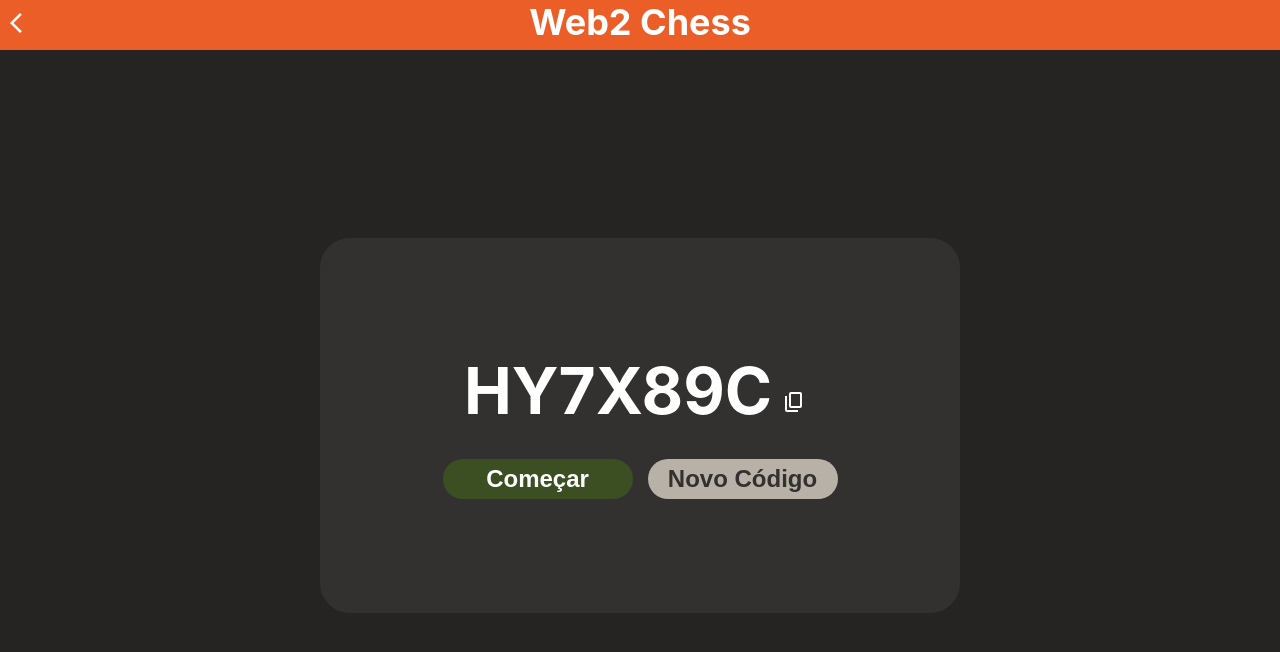
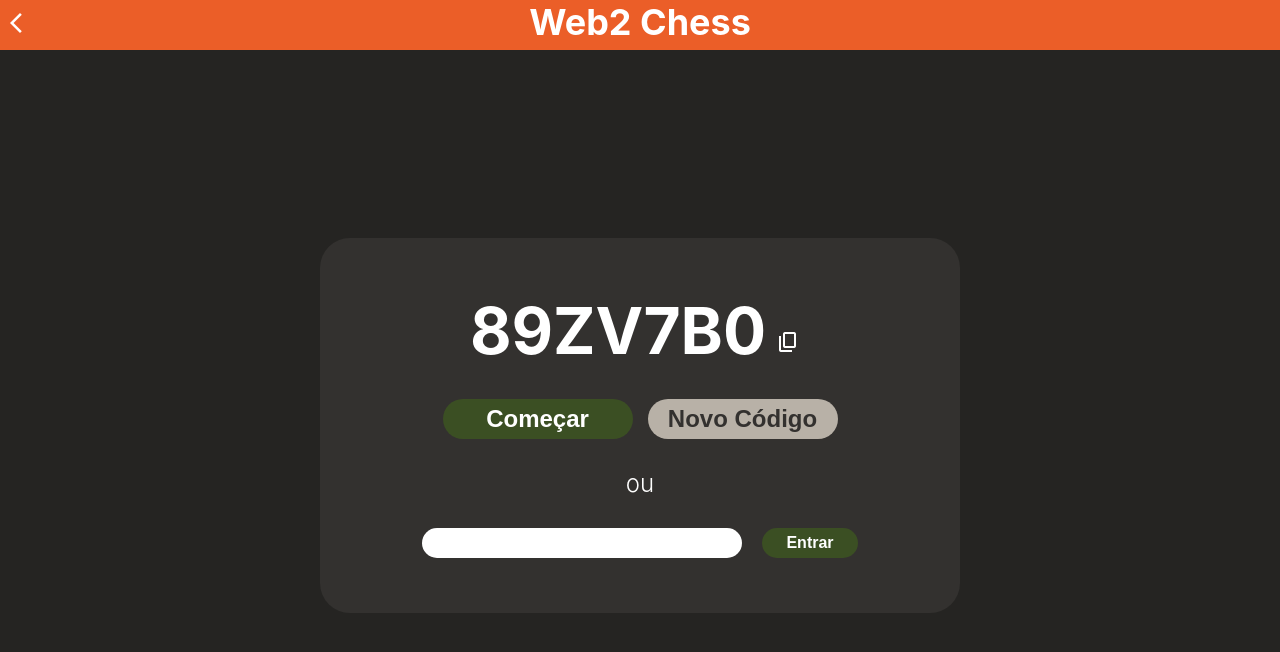
Before and after one commit to eduardo-gualberto/web2-chess-react, a React (Create React App) app: page /online in a window 1280 px wide. Shown: the top 652 px of the page. Built offline with nearby package versions, Linux system fonts and the light colour scheme.

Commit message:
cria campo pra entrar numa partida e começa logica de integracao com backend

```diff
--- a/src/scenes/PlayOnlineScene/PlayOnlineScene.css
+++ b/src/scenes/PlayOnlineScene/PlayOnlineScene.css
@@ -62,10 +62,51 @@
     cursor: pointer;
 }
 
+#or-separator {
+    color: white;
+    font-weight: 300;
+    font-size: 24px;
+}
+
+#play-code-container {
+    display: flex;
+    gap: 20px;
+    width: 100%;
+    height: 30px;
+    align-items: center;
+    justify-content: center;
+}
+
+#play-code-input {
+    width: 50%;
+    height: 100%;
+    border-radius: 30px;
+    border: none;
+    text-align: center;
+    outline: transparent;
+    font-size: 20px;
+}
+
+#play-code-button {
+    height: 100%;
+    width: 15%;
+    padding: 10px;
+    display: flex;
+    align-items: center;
+    justify-content: center;
+
+    border: none;
+    background-color: #3B4F23;
+    color: white;
+    font-weight: bold;
+    font-size: 16px;
+    border-radius: 30px;
+}
+
 @media only screen and (max-width: 768px) {
     #code-container-online {
         width: 70%;
-        height: 40%;
+        height: 50%;
     }
 
     #content-body-online {
@@ -82,4 +123,8 @@
         flex-direction: column;
         gap: 15px;
     }
+
+    #play-code-button {
+        width: 25%;
+    }
 }
--- a/src/scenes/PlayOnlineScene/PlayOnlineScene.tsx
+++ b/src/scenes/PlayOnlineScene/PlayOnlineScene.tsx
@@ -1,27 +1,58 @@
-import React from "react";
+import React, { Component, useState } from "react";
 import "./PlayOnlineScene.css"
+import codeStringGenerationWorker from "../../workers/codeStringGenerationWorker"
+import { useOnMount } from "../../common/helpers/functionalLifecycle";
+
+type PlayOnlineSceneState = {
+    codeString: string
+}
+
+export default class PlayOnlineScene extends Component {
+
+    state: PlayOnlineSceneState = {
+        codeString: ''
+    }
+
+    constructor(props: any) {
+        super(props)
+    }
+
+    componentDidMount(): void {
+        this.setState({ codeString: codeStringGenerationWorker() })
+    }
+
+    clickedNewCodeButton = () => {
+        const generatedCodeString = codeStringGenerationWorker()
+        this.setState({codeString: codeStringGenerationWorker()})
+    }
+
+    clickedCopyIcon = () => {
+        navigator.clipboard.writeText(this.state.codeString)
+    };
 
 
-export default function PlayOnlineScene() {
-
-    const clickedCopyIcon = () => {
-        navigator.clipboard.writeText("HY7X89C")
-    };
-
+    render() {
+        const { codeString } = this.state
         return (
             <div id="content-body-online">
                 <div id="code-container-online">
                     <div>
-                    <span id="code-online">HY7X89C</span>
-                    <span className="material-symbols-outlined copy-icon" onClick={clickedCopyIcon}>
+                        <span id="code-online">{codeString}</span>
+                        <span className="material-symbols-outlined copy-icon" onClick={this.clickedCopyIcon}>
                             content_copy
                         </span>
                     </div>
                     <div id="action-btns-online">
                         <button id="start-btn-online" className="action-btn-online">Começar</button>
-                    <button id="new-btn-online" className="action-btn-online">Novo Código</button>
+                        <button id="new-btn-online" className="action-btn-online" onClick={this.clickedNewCodeButton}>Novo Código</button>
+                    </div>
+                    <div id="or-separator">ou</div>
+                    <div id="play-code-container">
+                        <input type="text" name="play-code" id="play-code-input" />
+                        <button id="play-code-button"> Entrar</button>
                     </div>
                 </div>
             </div>
         )
     }
+}
--- /dev/null
+++ b/src/workers/codeStringGenerationWorker.ts
@@ -0,0 +1,5 @@
+export default function codeStringGenerationWorker() : string {
+    const numberOfChars = 7
+    const code = Math.random().toString(36).toUpperCase().substring(2, 2 + numberOfChars)
+    return code
+}
```
Also changed, not shown: src/workers/networkWorker.ts (added, +56 -0 lines). Lines whose indentation alone changed are shown as unchanged.
